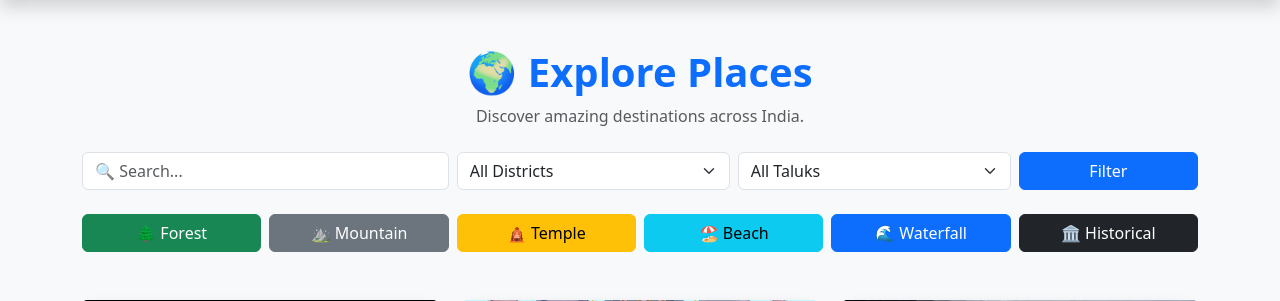
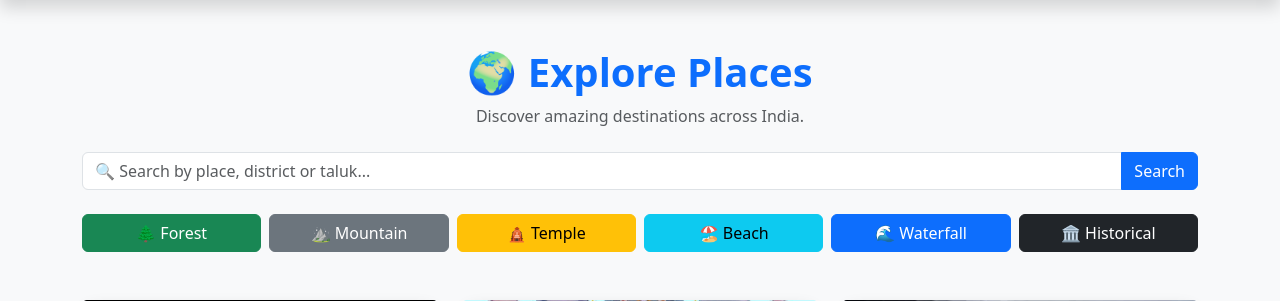
Before and after one commit to sharansalyan102-star/ExploreDuniya, a Django app: page /places/ in a window 1280 px wide. Shown: the part 56-357 px from the top of the page. Run offline with Django 5.2, Linux system fonts and the light colour scheme; data comes from the database, SQL or seed files in the repository.

Commit message:
Add district and taluk search support

```diff
--- a/places/templates/places/place_list.html
+++ b/places/templates/places/place_list.html
@@ -103,60 +103,20 @@
 
 <!-- Search -->
 <div class="container mb-4">
-
     <form method="GET">
-
-    <div class="row g-2">
-
-        <div class="col-md-4">
+        <div class="input-group">
             <input
                 type="text"
                 name="q"
                 class="form-control"
-                placeholder="🔍 Search..."
-                value="{{ request.GET.q }}"
+                placeholder="🔍 Search by place, district or taluk..."
+                value="{{ query }}"
             >
-        </div>
-
-        <div class="col-md-3">
-            <select name="district" class="form-select">
-                <option value="">All Districts</option>
-
-                {% for d in districts %}
-                    <option
-                        value="{{ d }}"
-                        {% if request.GET.district == d %}selected{% endif %}
-                    >
-                        {{ d }}
-                    </option>
-                {% endfor %}
-            </select>
-        </div>
-
-        <div class="col-md-3">
-            <select name="taluk" class="form-select">
-                <option value="">All Taluks</option>
-
-                {% for t in taluks %}
-                    <option
-                        value="{{ t }}"
-                        {% if request.GET.taluk == t %}selected{% endif %}
-                    >
-                        {{ t }}
-                    </option>
-                {% endfor %}
-            </select>
-        </div>
-
-        <div class="col-md-2">
-            <button type="submit" class="btn btn-primary w-100">
-                Filter
+            <button class="btn btn-primary" type="submit">
+                Search
             </button>
         </div>
-
-    </div>
-
-</form>
+    </form>
 </div>
 
 <!-- Category Buttons -->
--- a/places/views.py
+++ b/places/views.py
@@ -52,9 +52,7 @@ def register(request):
 from django.db.models import Q
 
 def place_list(request):
-    query = request.GET.get("q")
-    district = request.GET.get("district")
-    taluk = request.GET.get("taluk")
+    query = request.GET.get("q", "")
 
     places = Place.objects.all()
 
@@ -66,31 +64,12 @@ def place_list(request):
             Q(taluk__icontains=query)
         )
 
-    if district:
-        places = places.filter(district__iexact=district)
-
-    if taluk:
-        places = places.filter(taluk__iexact=taluk)
-
-    districts = (
-        Place.objects.values_list("district", flat=True)
-        .distinct()
-        .order_by("district")
-    )
-
-    taluks = (
-        Place.objects.values_list("taluk", flat=True)
-        .distinct()
-        .order_by("taluk")
-    )
-
     return render(
         request,
         "places/place_list.html",
         {
             "places": places,
-            "districts": districts,
-            "taluks": taluks,
+            "query": query,
         },
     )
 
```
